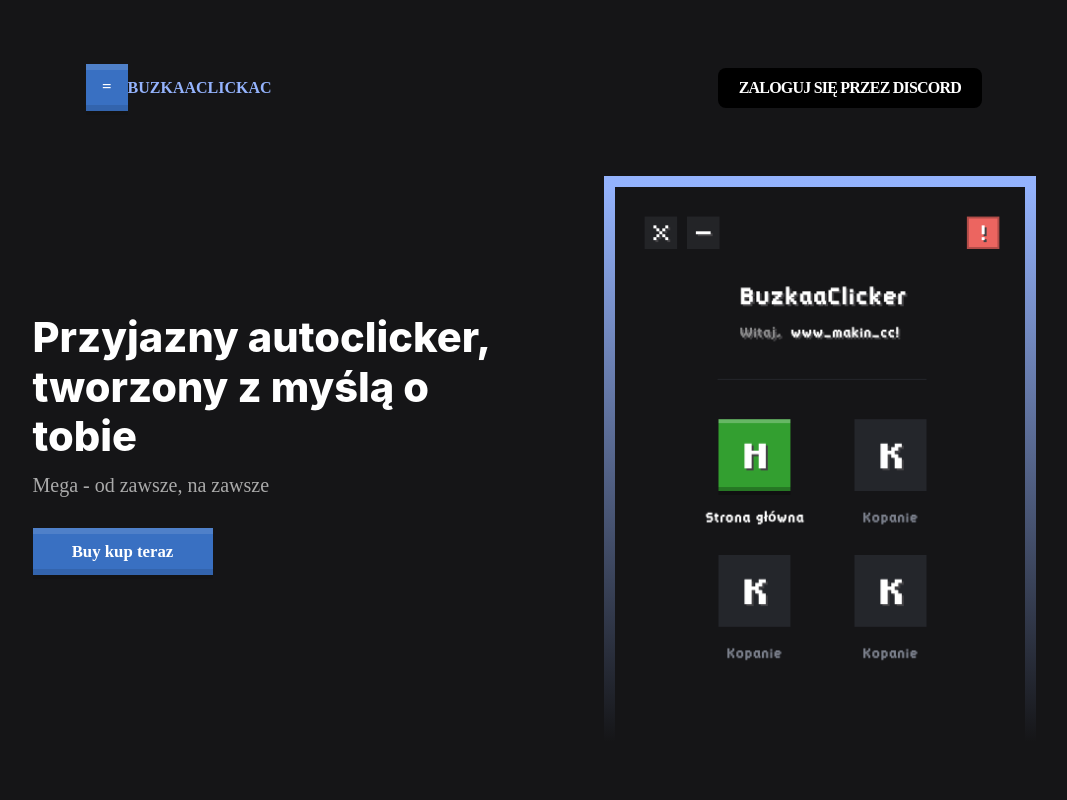
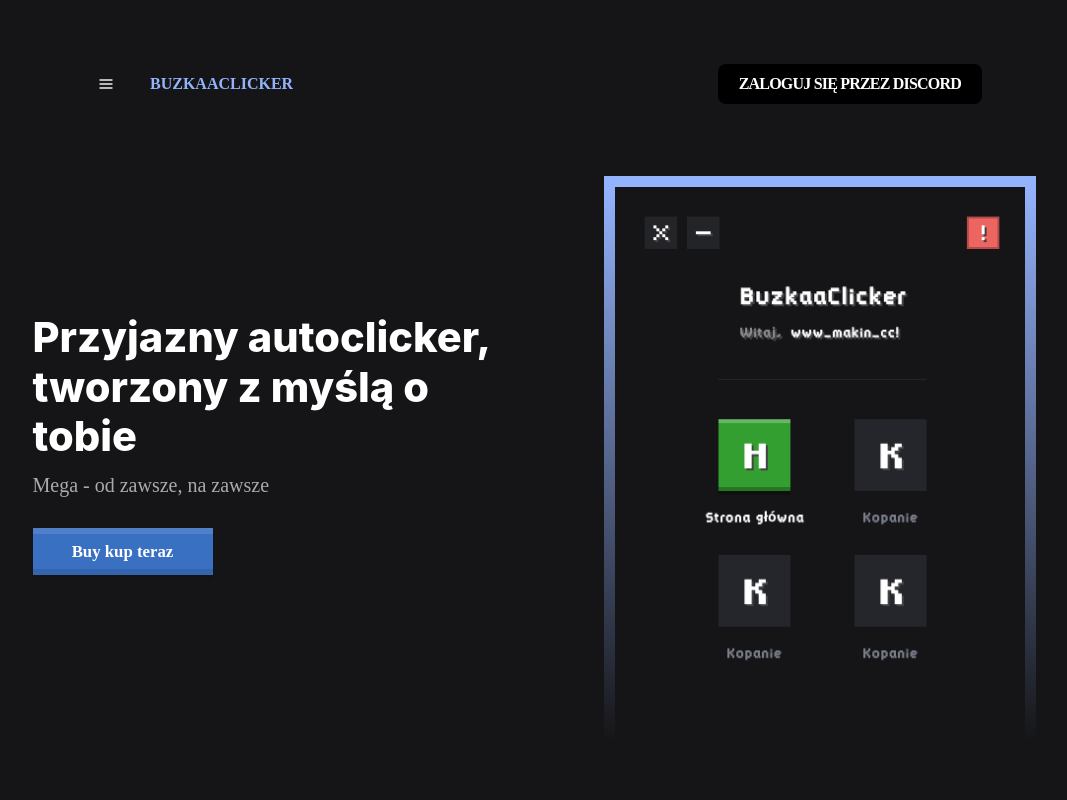
Before and after one commit to wajwuz/kiep-front, a Next.js app: page / in a window 1280 px wide. Shown: the top 800 px of the page, without its empty margins (106-1173 px from the left). Built offline with nearby package versions, Linux system fonts and the light colour scheme; a web font is replaced by a local one.

Commit message:
Navbar polishment

```diff
--- a/components/navbar.tsx
+++ b/components/navbar.tsx
@@ -1,8 +1,14 @@
-import { Box, Button, ButtonProps, Center, Flex, Link, SlideFade, Spacer, useDisclosure } from "@chakra-ui/react";
+import { AddIcon, EditIcon, ExternalLinkIcon, HamburgerIcon, RepeatIcon } from "@chakra-ui/icons";
+import {
+    Box, Button, ButtonProps, Center, Flex, IconButton, LayoutProps, Link,
+    LinkProps,
+    Menu, MenuButton, MenuItem, MenuList, SlideFade, Spacer, useDisclosure,
+} from "@chakra-ui/react";
 
 type NavItem = {
     title: string;
     href?: string;
+    layoutProps?: LayoutProps;
 }
 
 const NAV_ITEMS: Array<NavItem> = [
@@ -37,10 +43,12 @@
 
         {NAV_ITEMS.map(item => (
             <Link
+                key={item.title}
                 fontWeight="600"
-                color="#AAAAAA"
+                color="#aaa"
                 marginLeft="3.625rem"
                 textTransform="uppercase"
+                href={item.href}
             >
                 {item.title}
             </Link>
@@ -52,34 +60,52 @@
     </Flex>
 )
 
-const MobileNavBar = () => {
-    const { isOpen, onToggle } = useDisclosure();
+const MobileNavBar = () => (
+    <Box display={{ base: "flex", '2xl': "none" }} alignItems="center">
+        <Menu>
+            <MenuButton
+                width="2.5rem"
+                as={IconButton}
+                aria-label='Nawigacja'
+                icon={<HamburgerIcon />}
+                variant='ghost'
+            />
+            <MenuList borderWidth="0">
+                {NAV_ITEMS.map(item => (<MobileNavBarItem {...item} />))}
 
-    return (
-        <>
-            <Flex display={{ base: "flex", '2xl': "none" }} alignItems="center">
-                <Button onClick={onToggle}>=</Button>
-                <Logo />
+                <MobileNavBarItem display={{ base: "flex", md: "none" }} title="Zaloguj się przez Discord" href="#" />
+            </MenuList>
+        </Menu>
 
-                <Spacer />
+        <Logo
+         marginLeft={{ base: "0", md: "1.5rem" }}
+         marginRight={{ base: "2.5rem", md: "0" }}
+         textAlign="center"
+         width={{base: "100%", md: "fit-content"}} />
 
-                <LoginWithDiscord display={{ base: "none", md: "flex" }} />
-            </Flex>
+        <Spacer />
 
-            <SlideFade in={isOpen} offsetY='20px'>
-            </SlideFade>
-        </>
-    )
-}
+        <LoginWithDiscord display={{ base: "none", md: "flex" }} />
+    </Box>
+)
 
-const Logo = () => (
+const MobileNavBarItem = (props: NavItem & LayoutProps) => (
+    <Link color="#aaa" href={props.href} {...props}>
+        <MenuItem key={props.title}>
+            {props.title}
+        </MenuItem>
+    </Link>
+)
+
+const Logo = (props: LinkProps) => (
     <Link
         width="11rem"
         fontWeight="600"
 
         isTruncated
+        {...props}
     >
-        BUZKAACLICKAC
+        BUZKAACLICKER
     </Link>
 )
 
--- a/package.json
+++ b/package.json
@@ -8,6 +8,7 @@
     "lint": "next lint"
   },
   "dependencies": {
+    "@chakra-ui/icons": "^1.1.1",
     "@chakra-ui/react": "^1.7.3",
     "@emotion/react": "^11.7.1",
     "@emotion/styled": "^11.6.0",
--- a/pages/index.tsx
+++ b/pages/index.tsx
@@ -1,5 +1,5 @@
 import * as CSS from "csstype"
-import { Box, Button, Flex, Text, Heading, VStack, HStack, Spacer, SimpleGrid, Center } from '@chakra-ui/react'
+import { Box, Button, Flex, Text, Heading, VStack, HStack, Spacer, SimpleGrid, Center, ColorModeScript } from '@chakra-ui/react'
 import type { NextPage } from 'next'
 import Head from 'next/head'
 import { Icon } from '@iconify/react';
@@ -7,6 +7,7 @@
 import ProTag from "../components/pro_tag";
 import { Image, OutlinedImage } from "../components/image";
 import NavBar from "../components/navbar";
+import theme from "../styles/theme";
 
 const Home: NextPage = () => (
   <>
@@ -16,6 +17,7 @@
       <link rel="icon" href="/favicon.ico" />
     </Head>
 
+    <body>
       <NavBar />
 
       <main>
@@ -35,6 +37,7 @@
           </VStack>
         </Center>
       </main>
+    </body>
   </>
 )
 
--- a/styles/theme.tsx
+++ b/styles/theme.tsx
@@ -1,6 +1,15 @@
 import { extendTheme } from '@chakra-ui/react'
 
 const theme = extendTheme({
+  colors: {
+    gray: {
+      700: "#1a1a1c",
+    },
+  },
+  config: {
+    initialColorMode: "dark",
+    useSystemColorMode: false,
+  },
   fonts: {
     Heading: 'Inter',
     body: 'Inter',
@@ -17,6 +26,11 @@
     },
   },
   components: {
+    MenuList: {
+      baseStyle: {
+        borderWidth: "0",
+      },
+    },
     Text: {
       variants: {
         "secondary": {
@@ -45,6 +59,11 @@
     },
     Button: {
       variants: {
+        "ghost": {
+          _focus: {
+            boxShadow: "0px 4px 0px #0000001C",
+          },
+        },
         "primary": {
           bg: "#3970C2",
           borderRadius: "0",
@@ -84,7 +103,7 @@
         variant: "primary",
       },
     },
-  }
+  },
 });
 
 export default theme;
```
Also changed, not shown: 1 other file (tests, documents, lock files or other folders). Lines whose indentation alone changed are shown as unchanged.
